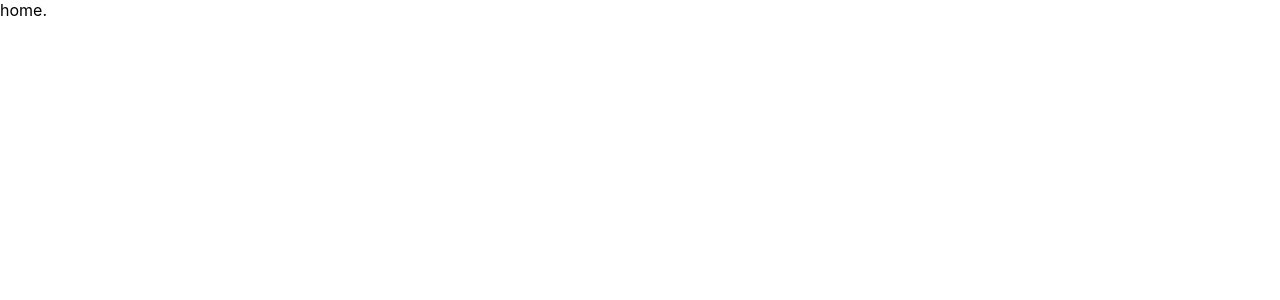
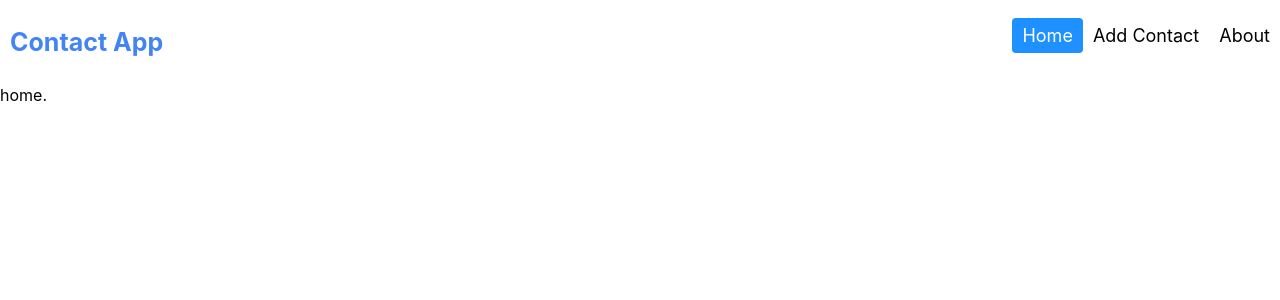
Before and after one commit to amarjyothi98/firebase-crud, a React (Create React App) app: page / in a window 1280 px wide. Shown: the top 300 px of the page. Built offline with nearby package versions, Linux system fonts and the light colour scheme.

Commit message:
added header/navbar

```diff
--- a/src/App.js
+++ b/src/App.js
@@ -5,10 +5,16 @@
 import View from './pages/View';
 import About from './pages/About';
 
+import { ToastContainer } from 'react-toastify';
+import 'react-toastify/dist/ReactToastify.css';
+import Header from './components/Header';
+
 function App() {
   return (
     <>
       <Router>
+        <Header/>
+        <ToastContainer position='top-center'/>
         <Routes>
           <Route path='/' element={<Home/>} />
           <Route path='/add' element={<AddEdit/>} />
--- /dev/null
+++ b/src/components/Header.jsx
@@ -0,0 +1,33 @@
+import React, { useEffect, useState } from 'react'
+import { Link, useLocation } from 'react-router-dom'
+import './header.css'
+
+export default function Header() {
+
+    const [activeTab, setActiveTab] = useState("Home");
+
+  return (
+    <div className='header'>
+        <p className="logo">Contact App</p>
+        <div className="header-right">
+            <Link to='/'>
+                <p className={`${activeTab === "Home" ? "active" : ""}`} onClick={() => setActiveTab("Home")}>
+                    Home
+                </p>
+            </Link>
+            <Link to='/add'>
+                <p className={`${activeTab === "AddContact" ? "active" : ""}`} onClick={() => setActiveTab("AddContact")}>
+                    Add Contact
+                </p>
+            </Link>
+            <Link to='/about'>
+                <p className={`${activeTab === "About" ? "active" : ""}`} onClick={() => setActiveTab("About")}>
+                    About
+                </p>
+            </Link>
+
+        </div>
+
+    </div>
+  )
+}
--- /dev/null
+++ b/src/components/header.css
@@ -0,0 +1,49 @@
+.header {
+    overflow: hidden;
+    background-color: white;
+}
+
+.header p {
+    float: left;
+    color: black;
+    text-align: center;
+    padding: 10px;
+    text-decoration: none;
+    font-size: 18px;
+    line-height: 15px;
+    border-radius: 4px;
+}
+
+.header p.logo {
+    font-size: 25px;
+    font-weight: bold;
+    color: #4284f5;
+}
+
+.header p:hover {
+    background-color: #ddd;
+    color: #5d6770;
+}
+
+.header p.active {
+    background-color: dodgerblue;
+    color: white;
+
+}
+
+.header-right {
+    float: right;
+}
+
+@media screen and (max-width: 500px) {
+
+    .header p{
+        float: none;
+        display: block;
+        text-align: left;
+    }
+
+    .header-right {
+        float: none;
+    }
+}
```
